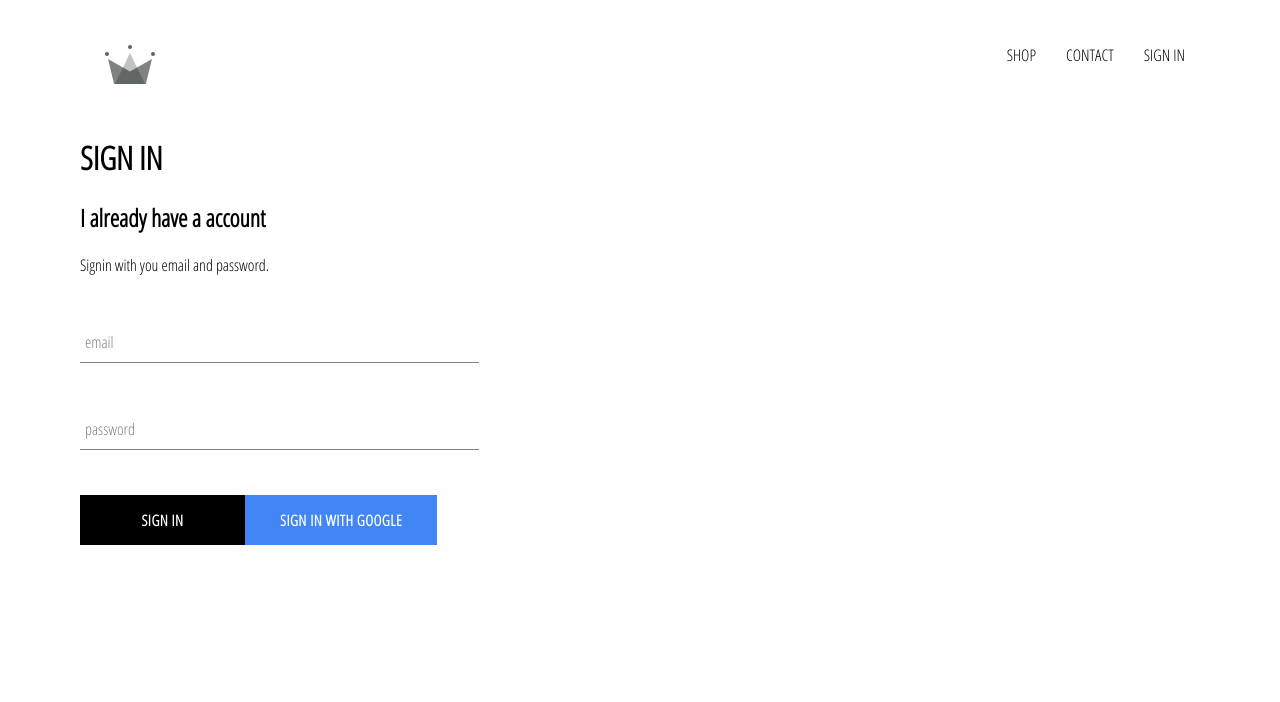
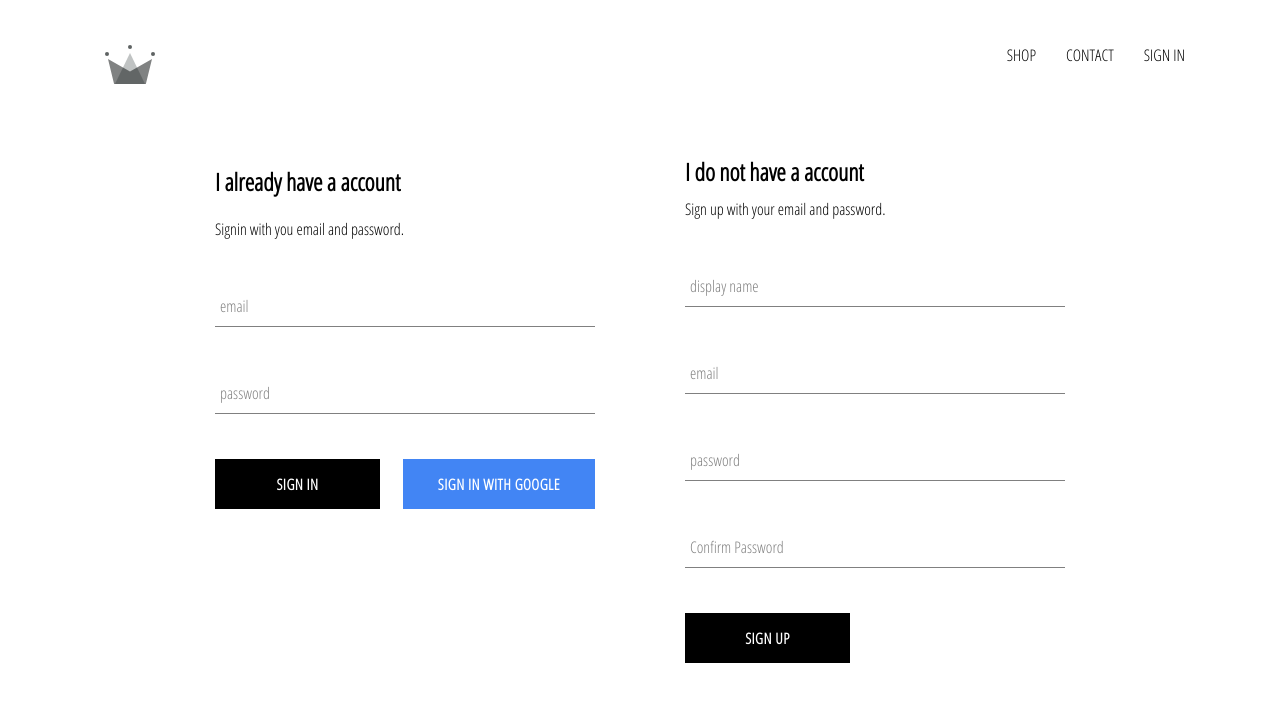
Before and after one commit to ingvaldinho/react-ecommerce, a React (Create React App) app: page /signin in a window 1280 px wide. Shown: the top 702 px of the page. Built offline with nearby package versions, Linux system fonts and the light colour scheme; no server answers.

Commit message:
implemented firebase utils, included ability to store authenticated user in our firestore database

```diff
--- a/src/App.css
+++ b/src/App.css
@@ -6,3 +6,7 @@
   text-decoration: none;
   color: black;
 }
+
+*{
+  box-sizing: border-box;
+}
--- a/src/App.js
+++ b/src/App.js
@@ -5,7 +5,7 @@
 import ShopPage from './page/shop/shop.component';
 import SignInAndSignUpPage from './page/sign-in-and-sign-up/sign-in-and-sign-up.component';
 import Header from './component/header/header.component';
-import {auth} from './firebase/firebase.utils';
+import {auth, createUserprofileDocument} from './firebase/firebase.utils';
 
 
 
@@ -21,10 +21,28 @@
   unSubsribeFromAuth= null;
 
   componentDidMount(){
-    this.unSubsribeFromAuth =  auth.onAuthStateChanged(user=>{
-      this.setState({currentUser:user})
-      console.log(user);
+    this.unSubsribeFromAuth =  auth.onAuthStateChanged(async userAuth=>{
+
+      if(userAuth){
+         const userRef = await createUserprofileDocument(userAuth);
+         console.log(userRef);
+
+        userRef.onSnapshot(snapshot=>{
+          this.setState({
+            currentUser:{
+              id: snapshot.id,
+              ...snapshot.data()
+            }
+          })
+          console.log(this.state);
+        })
+      }else{
+        this.setState({currentUser: userAuth});
+      }
+
+
     });
+
 
 
   }
--- a/src/component/sign-in/sign-in.component.jsx
+++ b/src/component/sign-in/sign-in.component.jsx
@@ -51,8 +51,11 @@
                      handleChange={this.handleChange}
                      label="password"
                      />
-                    <CustomButton type="submit">Sign In</CustomButton>
-                    <CustomButton onClick={signInWithGoogle} isGoogleSignIn >{''}Sign In With Google{''}</CustomButton>
+                     <div className="buttons">
+                     <CustomButton type="submit">Sign In</CustomButton>
+                     <CustomButton onClick={signInWithGoogle} isGoogleSignIn >{''}Sign In With Google{''}</CustomButton>
+                     </div>
+
 
 
                 </form>
--- a/src/component/sign-in/sign-in.styles.scss
+++ b/src/component/sign-in/sign-in.styles.scss
@@ -1,3 +1,14 @@
 .sign-in{
-    width: 30vw;
+    width: 380px;
+    display: flex;
+    flex-direction: column;
 }
+
+.title{
+    margin: 10px;
+}
+
+.buttons{
+    display: flex;
+    justify-content: space-between;
+}
--- /dev/null
+++ b/src/component/sign-up/sign-up.component.jsx
@@ -0,0 +1,106 @@
+import React from 'react';
+
+import FormImput from '../form-input/form-input.component';
+import CustomButton from '../custom-button/custom-button.component';
+import {auth,createUserprofileDocument} from '../../firebase/firebase.utils';
+
+import './sign-up.styles.scss';
+
+class SignUp extends React.Component{
+    constructor(){
+        super();
+
+        this.state = {
+            displayName: '',
+            email:'',
+            password:'',
+            confirmPassword:''
+        }
+    }
+
+    handleSubmit = async (event)=>{
+        event.preventDefault();
+
+        const {displayName,email,password,confirmPassword} = this.state;
+
+        if(password !== confirmPassword){
+            alert('Password and confirm password does\'nt match');
+            return;
+        }
+        try {
+            const {user} = await auth.createUserWithEmailAndPassword(email,password);
+
+             await createUserprofileDocument(user,{displayName});
+
+             this.setState({
+                displayName: '',
+                email:'',
+                password:'',
+                confirmPassword:''
+            });
+        } catch (error) {
+            console.error(error);
+        }
+
+
+
+
+
+    }
+
+    handleChange = (e)=>{
+        const {name,value} = e.target;
+
+        this.setState({[name]:value});
+    }
+
+    render(){
+        const {displayName,email,password,confirmPassword} = this.state;
+        return (
+            <div className="sign-up">
+                <h2 className="title">I do not have a account</h2>
+                <span>Sign up with your email and password.</span>
+                <form className='sign-up-form' onSubmit={this.handleSubmit}  >
+                    <FormImput
+                        name="displayName"
+                        label="display name"
+                        type="text"
+                        value={displayName}
+                        handleChange={this.handleChange}
+                        required
+                    />
+
+                    <FormImput
+                    name="email"
+                    label="email"
+                    value={email}
+                    type="email"
+                    required
+                    handleChange={this.handleChange}
+                    />
+                    <FormImput
+                    name="password"
+                    label="password"
+                    value={password}
+                    type="password"
+                    required
+                    handleChange={this.handleChange}
+                    />
+                    <FormImput
+                    name="confirmPassword"
+                    value={confirmPassword}
+                    label="Confirm Password"
+                    type="password"
+                    handleChange={this.handleChange}
+                    required
+                    />
+                    <CustomButton type="submit">SIGN UP</CustomButton>
+
+                </form>
+            </div>
+        )
+    }
+
+}
+
+export default SignUp;
--- /dev/null
+++ b/src/component/sign-up/sign-up.styles.scss
@@ -0,0 +1,9 @@
+.sign-up{
+    display: flex;
+    flex-direction: column;
+    width: 380px;
+
+    .title{
+        margin: 10px 0 ;
+    }
+}
--- a/src/firebase/firebase.utils.js
+++ b/src/firebase/firebase.utils.js
@@ -11,6 +11,37 @@
     messagingSenderId: "199730805843",
     appId: "1:199730805843:web:a1063839073f03cc2ddaa6",
     measurementId: "G-FCF53Y6PJP"
+  }
+
+  export const createUserprofileDocument = async(userAuth,additionalData)=>{
+    if(!userAuth) return;
+
+//  DocumentReference is used to perform CRUD Operation
+    const userRef = firestore.doc(`users/${userAuth.uid}`);
+    // console.log(userRef);
+
+    const userSnapChot = await userRef.get();
+
+    if(!userSnapChot.exists){
+        const {displayName,email} = userAuth;
+        const createdAt = new Date();
+
+        try {
+            await userRef.set({
+                displayName,
+                email,
+                createdAt,
+                ...additionalData
+            })
+        } catch (error) {
+            console.log('error creating user', error.message)
+
+        }
+
+    }
+    // console.log('User SnapChot : ', userSnapChot);
+    return userRef;
+
   }
 
   firebase.initializeApp(config);
--- a/src/page/sign-in-and-sign-up/sign-in-and-sign-up.component.jsx
+++ b/src/page/sign-in-and-sign-up/sign-in-and-sign-up.component.jsx
@@ -2,12 +2,14 @@
 
 import './sign-in-and-sign-up.styles.scss';
 import SignIn from '../../component/sign-in/sign-in.component';
+import SignUp from '../../component/sign-up/sign-up.component';
 
 const SignInAndSignUp = ()=>(
     <div className="sign-in-and-sign-up">
-        <h1>SIGN IN</h1>
         <SignIn/>
+        <SignUp/>
     </div>
+
 )
 
 export default SignInAndSignUp;
--- a/src/page/sign-in-and-sign-up/sign-in-and-sign-up.styles.scss
+++ b/src/page/sign-in-and-sign-up/sign-in-and-sign-up.styles.scss
@@ -0,0 +1,6 @@
+.sign-in-and-sign-up{
+    width: 850px;
+    display: flex;
+    justify-content: space-between;
+    margin: 30px auto;
+}
```
